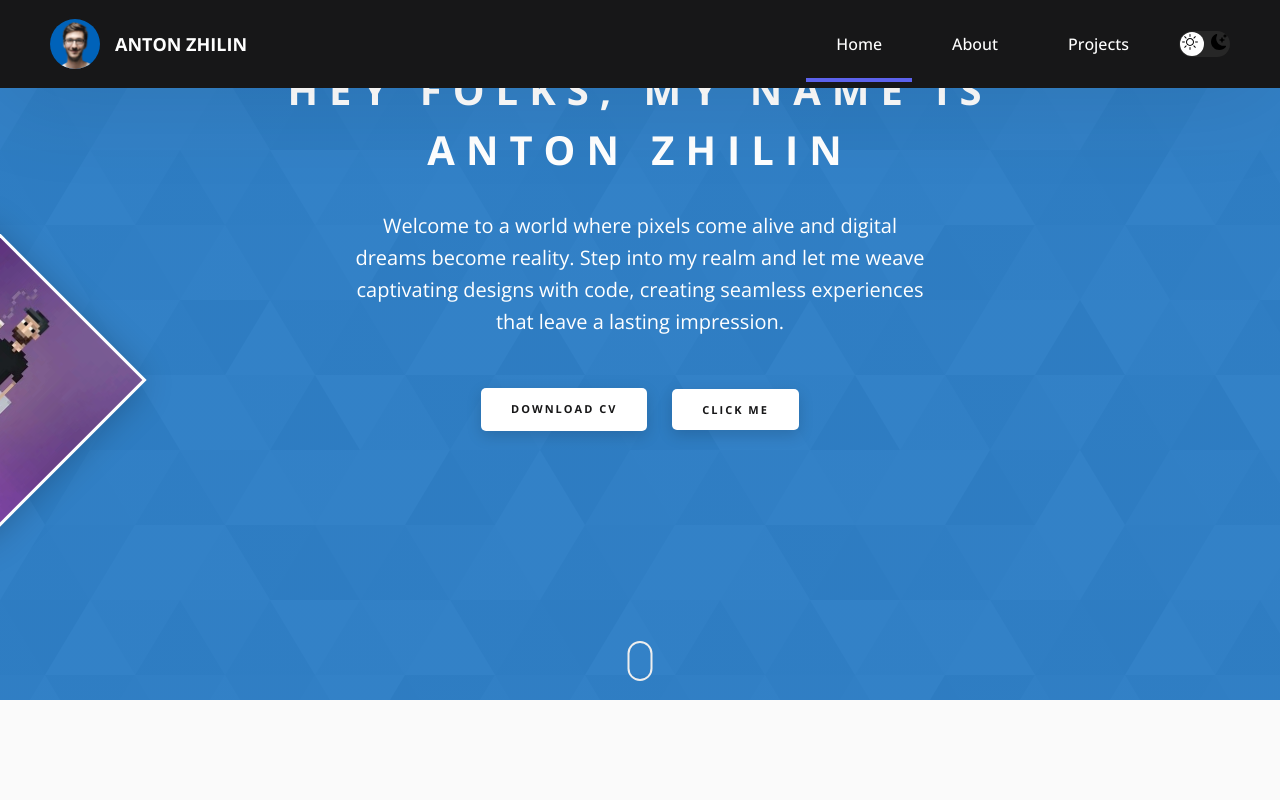
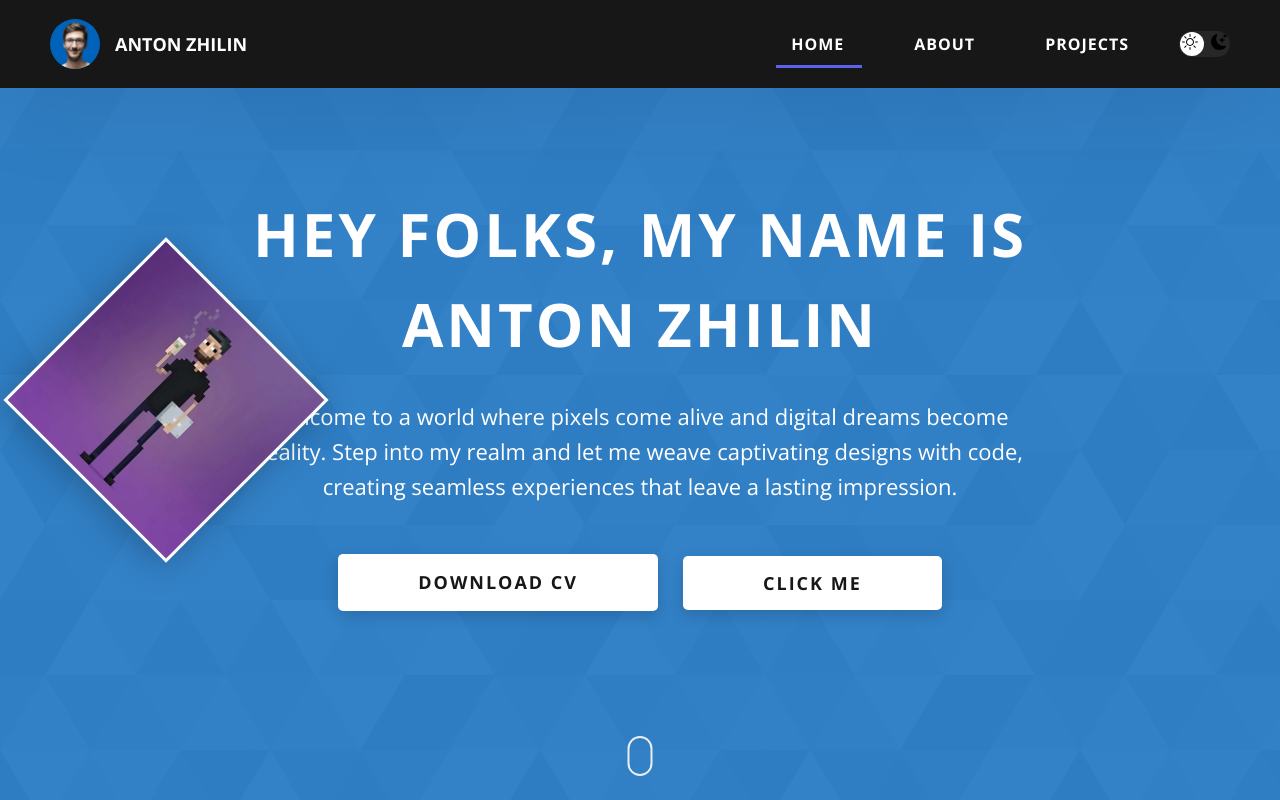
Before and after one commit to ministrov/my-portfolio-react, a React (Create React App) app: page / in a window 1280 px wide. Shown: the top 800 px of the page. Built offline with nearby package versions, Linux system fonts and the light colour scheme.

Commit message:
fix: fixing promo section layout and font size inconsictencies

```diff
--- a/src/components/button/style.css
+++ b/src/components/button/style.css
@@ -15,8 +15,8 @@
 }
 
 .btn--bg {
-  padding: 1.3rem 3rem;
-  font-size: 1.1rem;
+  padding: 1.5rem 8rem;
+  font-size: 1.8rem;
   color: var(--text-color);
 }
 
--- a/src/components/buttonDarkMode/style.css
+++ b/src/components/buttonDarkMode/style.css
@@ -25,7 +25,7 @@
 }
 
 .dark-mode-btn--active::before {
-  left: 1.625rem;
+  left: 2.625rem;
 }
 
 .dark-mode-btn__icon {
--- a/src/components/header/style.css
+++ b/src/components/header/style.css
@@ -40,19 +40,21 @@
   display: inline-block;
   padding: 2.2rem 3rem;
   font-size: 1.6rem;
-  font-weight: 500;
+  font-weight: 700;
+  text-transform: uppercase;
+  letter-spacing: 1px;
   line-height: inherit;
   color: var(--nav-text);
-  transition: opacity 0.2s ease-in;
+  transition: color .3s;
 }
 
 .nav-list__link::before {
   content: '';
   position: absolute;
-  left: 0;
-  bottom: -4px;
-  width: 100%;
-  height: 4px;
+  left: 15px;
+  bottom: 10px;
+  width: 76%;
+  height: 3px;
   transform-origin: right;
   transform: scaleX(0);
   transition: transform .3s ease-in-out;
--- a/src/components/promo/Promo.js
+++ b/src/components/promo/Promo.js
@@ -7,7 +7,6 @@ import "./style.css";
 const Promo = ({ setIsOpen }) => {
   return (
     <section className="promo">
-      <div className="promo__wrapper">
       <motion.div
         className="promo__text-wrapper"
         initial={{ x: -50, opacity: 0 }}
@@ -16,23 +15,29 @@ const Promo = ({ setIsOpen }) => {
       >
         <h2 className="promo__title">Hey Folks, My name is Anton Zhilin</h2>
         <p className="promo__text">
-            Welcome to a world where pixels come alive and digital dreams become reality. Step into my realm and let me weave captivating designs with code, creating seamless experiences that leave a lasting impression.
+          Welcome to a world where pixels come alive and digital dreams become
+          reality. Step into my realm and let me weave captivating designs with
+          code, creating seamless experiences that leave a lasting impression.
         </p>
-        </motion.div>
+
         <div className="promo__btns">
           <Button
             text={"Download CV"}
             href={require("../../assets/pdfs/my-cv.pdf")}
             className={"btn--bg"}
           />
-          <Button onClick={() => setIsOpen(true)} text={"Click me"} className={"btn--bg"} />
+          <Button
+            onClick={() => setIsOpen(true)}
+            text={"Click me"}
+            className={"btn--bg"}
+          />
         </div>
+      </motion.div>
       <div className="promo__image-wrapper">
         <img src={MyAvatar} className="promo__image" alt="Avatar img" />
       </div>
 
-        <MouseScroll/>
-      </div>
+      <MouseScroll />
     </section>
   );
 };
--- a/src/components/promo/style.css
+++ b/src/components/promo/style.css
@@ -1,9 +1,12 @@
 /* promo */
 .promo {
+  position: relative;
   display: flex;
-  flex-direction: column;
+  justify-content: center;
   align-items: center;
-  padding-top: 12rem;
+  max-width: 100%;
+  max-height: 120rem;
+  min-height: 100vh;
   background: linear-gradient(to right, rgba(0,98,185,0.8), rgba(0,98,185,0.8)),url('../../assets/svg/common-bg.svg');
   /* background-position: center;
   background-color: var(--promo-bg);
@@ -13,32 +16,24 @@
   background-position: center center; */
 }
 
-.promo__wrapper {
-  position: relative;
-  max-width: 80rem;
-  max-height: 120rem;
-  min-height: 80vh;
-  text-align: center;
-  color: var(--promo-text);
-}
-
 .promo__text-wrapper {
-  max-width: 100%;
+  max-width: 90rem;
+  width: 92%;
 }
 
 .promo__title {
-  font-size: 4rem;
+  font-size: 6rem;
   font-weight: 700;
   text-transform: uppercase;
-  letter-spacing: 11px;
+  letter-spacing: 3px;
   text-align: center;
   color: var(--page-bg);
 }
 
 .promo__text {
-  max-width: 58rem;
+  max-width: 80rem;
   margin: 3rem auto 0 auto;
-  font-size: 2rem;
+  font-size: 2.2rem;
   text-align: center;
   line-height: 1.6;
   color: var(--page-bg);
@@ -47,7 +42,7 @@
 .promo__image-wrapper {
   position: absolute;
   top: 50%;
-  left: -32%;
+  left: 13%;
   max-width: 23rem;
   padding: 0.3125rem;
   box-shadow: var(--box-shadow);
@@ -70,7 +65,7 @@
   transform: translateX(-50%);
 }
 
-@media (max-width: 1286px) {
+/* @media (max-width: 1286px) {
   .promo {
     flex-direction: column;
     align-items: center;
@@ -91,12 +86,4 @@
   .promo__image {
     border-radius: initial;
   }
-}
-
-
-/*================= Media Query ============= (Small Devices)*/
-@media screen and (max-width: 700px) {
-  .promo__title strong {
-    font-size: 2.75rem;
-  }
-}
+}*/
--- a/src/pages/Home.js
+++ b/src/pages/Home.js
@@ -39,9 +39,9 @@ const Home = () => {
 
         <Promo setIsOpen={setIsOpen}/>
 
+        <About/>
+
         <Skills/>
-
-        <About/>
 
         <Contact />
       </motion.main>
```
Lines whose indentation alone changed are shown as unchanged.
